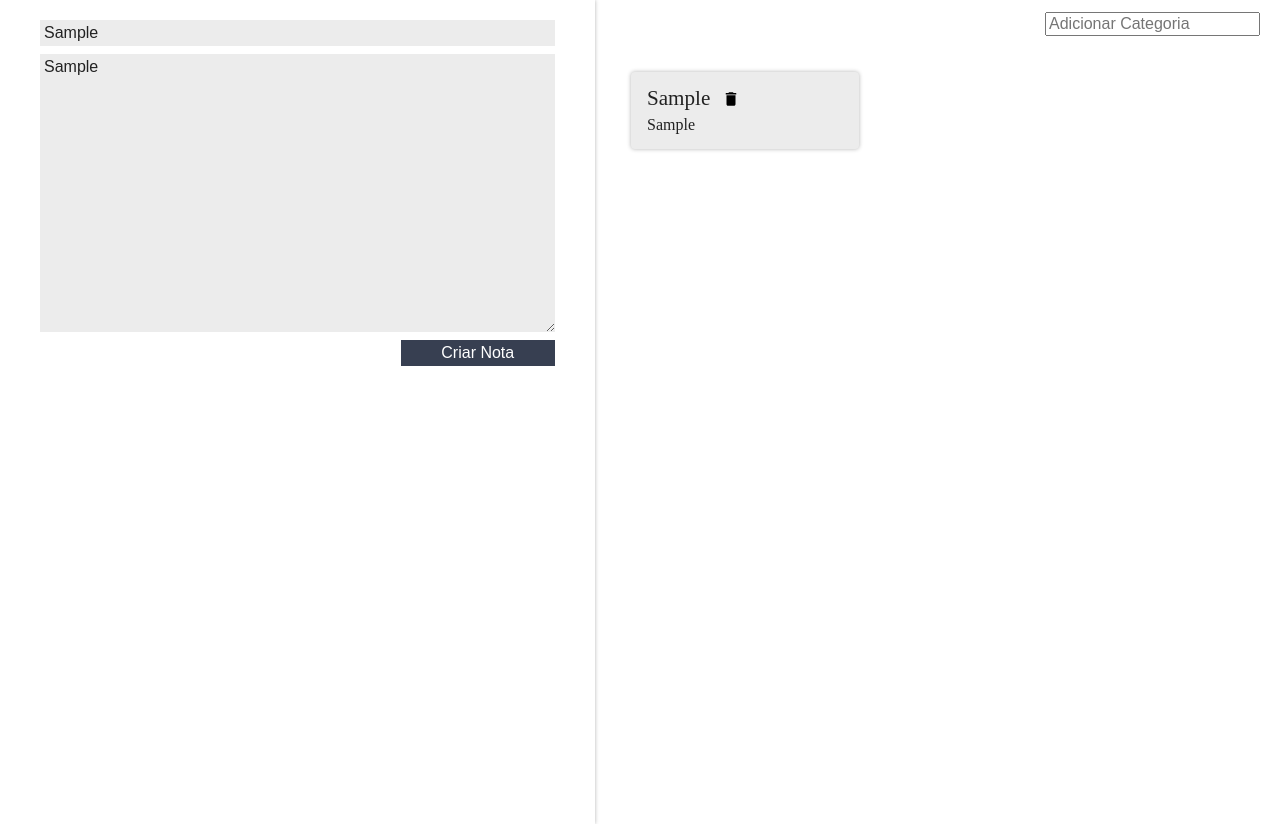
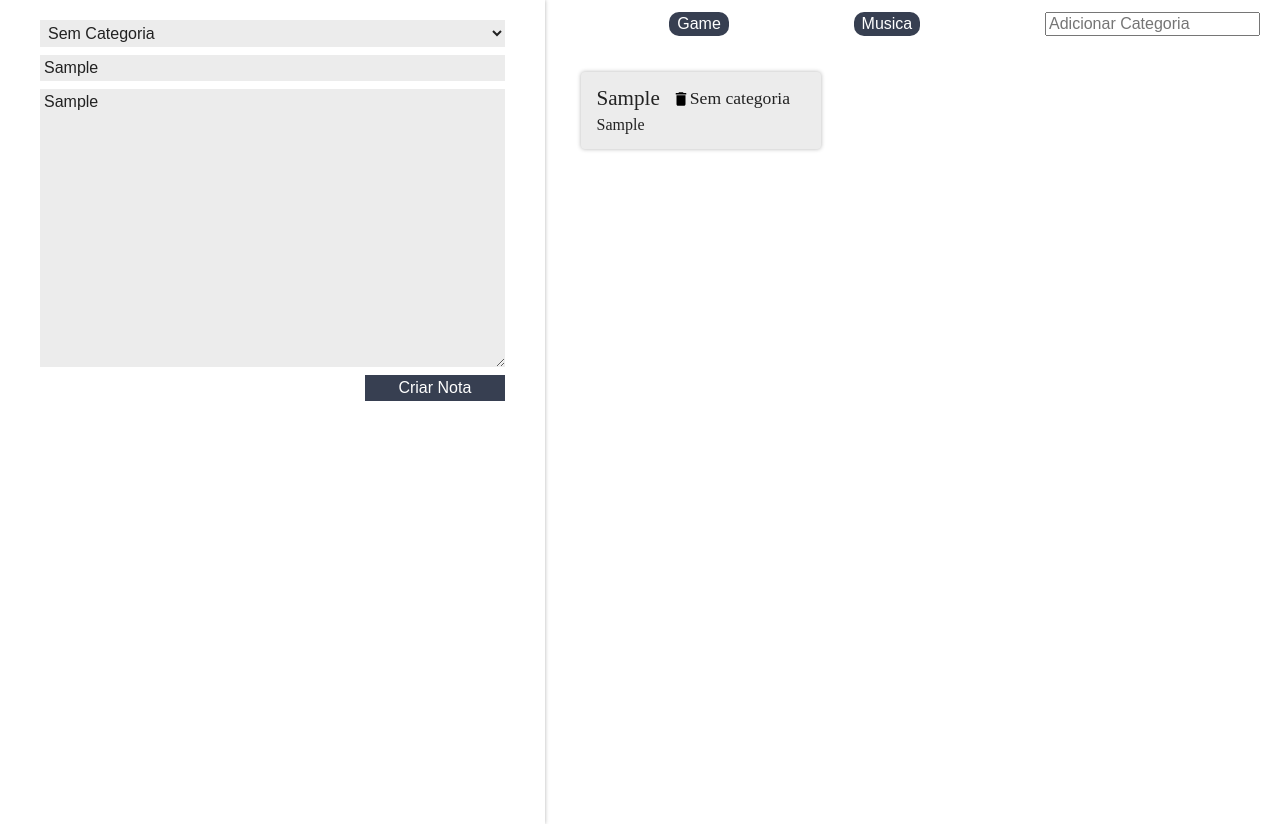
Before and after one commit to JoOliverP/Notas-React, a React (Create React App) app: page / in a window 1280 px wide. Both pictures are taken after typing "Sample", "Sample" into the empty fields and a click on the button "Criar Nota". Built offline with nearby package versions, Linux system fonts and the light colour scheme; the HTML template or start-up script is replaced by a standard one.

Commit message:
Associando nova nota com categorias adicionadas

```diff
--- a/src/App.js
+++ b/src/App.js
@@ -11,12 +11,12 @@
 
     this.state = {
       notas:[],
-      categorias:[],
+      categorias:["Game", "Musica"],
     }
   }
 
-  criarNota(titulo, texto){
-    const novaNota = {titulo, texto};
+  criarNota(titulo, texto, categoria){
+    const novaNota = {titulo, texto, categoria};
     const novoArrayNotas = [...this.state.notas,novaNota]
     const novoEstado = {
       notas:novoArrayNotas
@@ -40,7 +40,9 @@
   render() {
     return (
       <section className="conteudo">
-        <FormularioCadastro criarNota={this.criarNota.bind(this)}/>
+        <FormularioCadastro
+          categorias={this.state.categorias}
+          criarNota={this.criarNota.bind(this)}/>
 
         <main className="conteudo-principal">
         <ListaDeCategorias
--- a/src/components/CardNota/CardNota.jsx
+++ b/src/components/CardNota/CardNota.jsx
@@ -12,6 +12,7 @@
         <header className="card-nota_cabecalho">
           <h3 className="card-nota_titulo">{this.props.titulo}</h3>
           <DeleteSvg onClick={this.apagar.bind(this)} />
+          <h4>{this.props.categoria}</h4>
         </header>
         <p className="card-nota_texto">{this.props.texto}</p>
       </section>
--- a/src/components/FormularioCadastro/FormularioCadastro.jsx
+++ b/src/components/FormularioCadastro/FormularioCadastro.jsx
@@ -6,6 +6,11 @@
     super(props);
     this.titulo ="";
     this.texto ="";
+    this.categoria="Sem categoria";
+  }
+  _handleMudancaCategoria(evento){
+    evento.stopPropagation();
+    this.categoria = evento.target.value;
   }
 
   _handleMudancaTitulo(evento){
@@ -21,7 +26,7 @@
   _criarNota(evento){
     evento.preventDefault();
     evento.stopPropagation();
-    this.props.criarNota(this.titulo, this.texto);
+    this.props.criarNota(this.titulo, this.texto,this.categoria);
 
   }
 
@@ -30,6 +35,14 @@
       <form className="form-cadastro"
         onSubmit={this._criarNota.bind(this)}
       >
+        <select
+        onChange={this._handleMudancaCategoria.bind(this)}
+        className="form-cadastro_input" >
+          <option>Sem Categoria</option>
+          {this.props.categorias.map((categoria =>{
+            return <option>{categoria}</option>
+          }))}
+        </select>
         <input
           type="text"
           placeholder="Título"
--- a/src/components/ListaDeCategorias/ListaDeCategorias.jsx
+++ b/src/components/ListaDeCategorias/ListaDeCategorias.jsx
@@ -2,7 +2,7 @@
 
 class ListaDeCategorias extends Component{
     _handleEventoInput(event){
-        if (event.key == "Enter") {
+        if (event.key === "Enter") {
            let valorCategoria = event.target.value;
             this.props.adicionarCategoria(valorCategoria);
         }
--- a/src/components/ListaDeNotas/ListaDeNotas.jsx
+++ b/src/components/ListaDeNotas/ListaDeNotas.jsx
@@ -14,7 +14,10 @@
               indice={index}
               apagarNota={this.props.apagarNota}
               titulo={nota.titulo}
-              texto={nota.texto}/>
+              texto={nota.texto}
+              categoria={nota.categoria}
+              />
+
             </li>
           );
         })}
```
